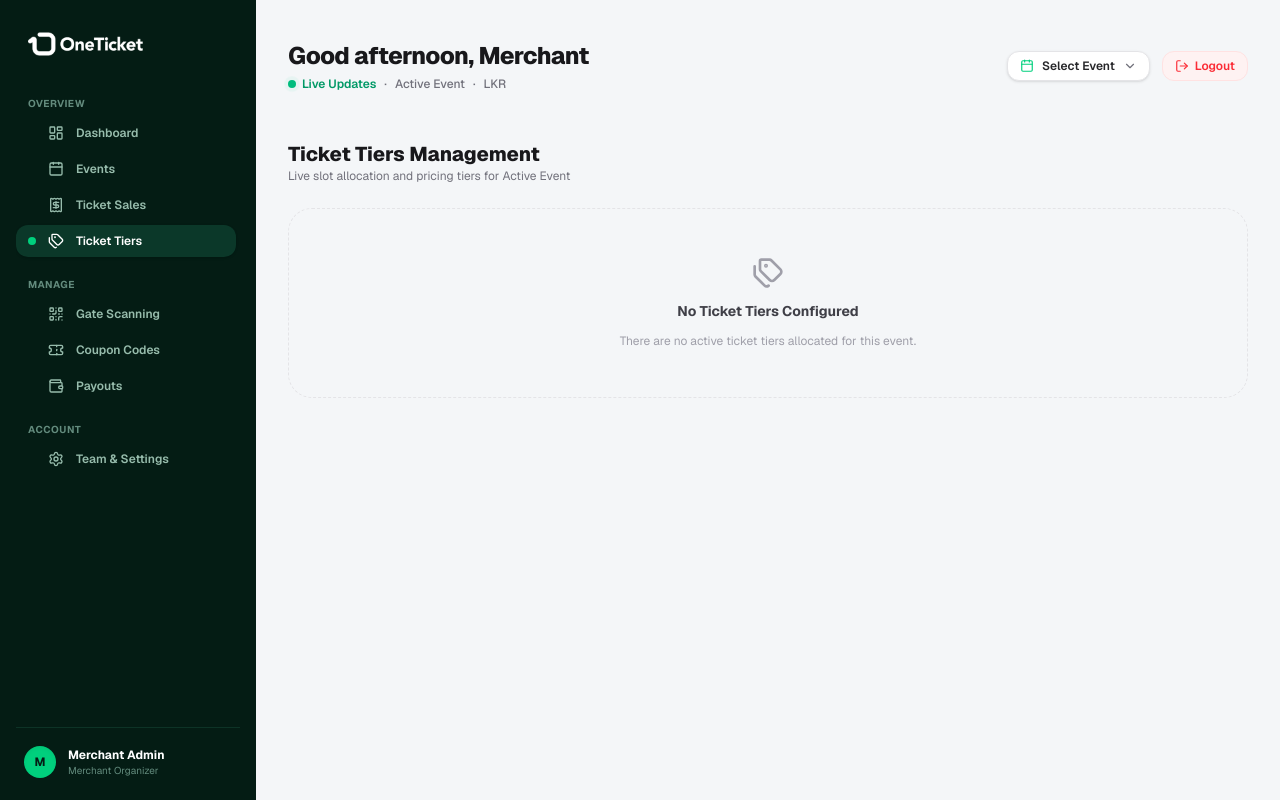
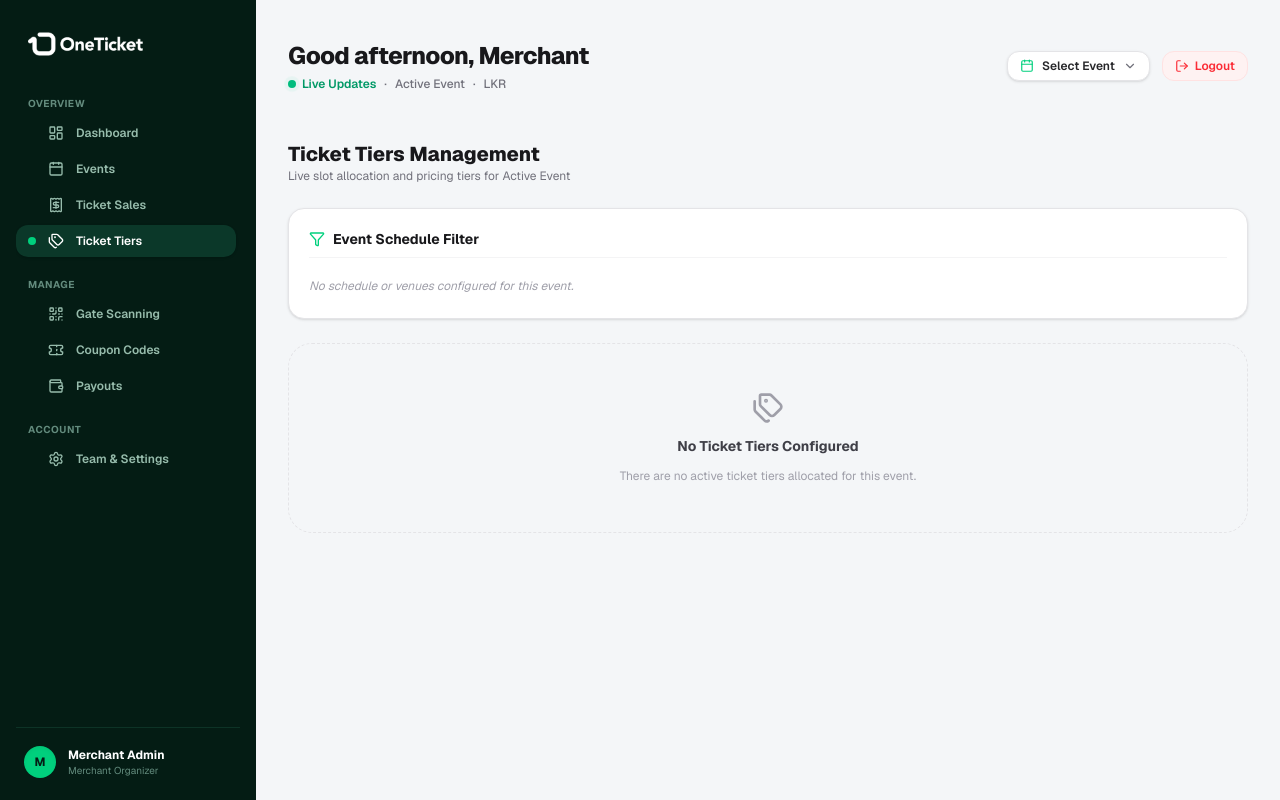
Before and after one commit to Spemai-Dev/oneticket-organizer-dashboard, a Next.js app: page /ticket-tiers in a window 1280 px wide. Built offline with nearby package versions, Linux system fonts and the light colour scheme.

Commit message:
ticket tiers venue filter add

```diff
--- a/app/(dashboard)/ticket-tiers/page.tsx
+++ b/app/(dashboard)/ticket-tiers/page.tsx
@@ -2,24 +2,78 @@
 
 import React from "react";
 import { TopbarHeader } from "../../../components/layout/topbar-header";
+import { ScheduleFilter } from "../../../components/dashboard/schedule-filter";
 import { useDashboard } from "../../../lib/context/dashboard-context";
 import { formatNumber, formatAmount } from "../../../lib/utils";
 import { Tags } from "lucide-react";
 import { Badge } from "../../../components/ui/badge";
 
+interface RawTierItem {
+  id?: string | number;
+  ticket_id?: string | number;
+  ticket_name?: string;
+  name?: string;
+  tier_name?: string;
+  ticket_amount?: number | string;
+  ticket_visualize_amount?: number | string;
+  price?: number | string;
+  ticket_price?: number | string;
+  total_tickets?: number | string;
+  total?: number | string;
+  remaining_tickets?: number | string;
+  available_tickets?: number | string;
+  available?: number | string;
+  sold_tickets?: number | string;
+  is_sold_out?: boolean;
+  currency?: string;
+  ticket_category_color?: string;
+  is_active?: boolean;
+  is_free_ticket?: boolean;
+  ticket_description?: string;
+}
+
+interface DisplayTierItem {
+  id: string;
+  name: string;
+  price: number;
+  currency: string;
+  total: number;
+  sold: number;
+  available: number;
+  status: string;
+  color: string;
+  isFree: boolean;
+  description: string;
+}
+
 export default function TicketTiersPage() {
-  const { tickets, eventData, analytics } = useDashboard();
+  const {
+    tickets,
+    eventData,
+    analytics,
+    selectedKey,
+    venues,
+    selectedVenueIndex,
+    selectedDayIndex,
+    selectedTimeIndex,
+    loading,
+  } = useDashboard();
 
-  const hasLiveTickets = tickets && tickets.length > 0;
-  const rawTierList = hasLiveTickets
-    ? tickets
+  const hasLiveTickets = Array.isArray(tickets) && tickets.length > 0;
+
+  // When a specific venue slot key is selected, display slot tickets
+  // If no venue key is selected, fall back to eventData or analytics ticket tiers
+  const rawTierList: RawTierItem[] = selectedKey
+    ? (tickets as RawTierItem[]) || []
+    : hasLiveTickets
+    ? (tickets as RawTierItem[])
     : Array.isArray(eventData?.ticket_tiers) && eventData.ticket_tiers.length > 0
-    ? eventData.ticket_tiers
+    ? (eventData.ticket_tiers as RawTierItem[])
     : Array.isArray(analytics?.event?.ticket_tiers) && analytics.event.ticket_tiers.length > 0
-    ? analytics.event.ticket_tiers
+    ? (analytics.event.ticket_tiers as RawTierItem[])
     : [];
 
-  const displayTiers = rawTierList.map((t: any, idx: number) => {
+  const displayTiers: DisplayTierItem[] = rawTierList.map((t: RawTierItem, idx: number) => {
     const price = Number(t.ticket_amount || t.ticket_visualize_amount || t.price || t.ticket_price || 0);
     const total = Number(t.total_tickets || t.total || 0);
     const remaining = Number(t.remaining_tickets || t.available_tickets || t.available || 0);
@@ -47,6 +101,13 @@ export default function TicketTiersPage() {
   });
 
   const activeTitle = eventData?.event_name || analytics?.event?.event_name || "Active Event";
+  const currentVenue = venues?.[selectedVenueIndex]?.venue;
+  const currentDay = venues?.[selectedVenueIndex]?.days?.[selectedDayIndex]?.day;
+  const currentTime = venues?.[selectedVenueIndex]?.days?.[selectedDayIndex]?.times?.[selectedTimeIndex];
+  const timeLabel = currentTime ? `${currentTime.start_time} - ${currentTime.end_time}` : "";
+  const venueInfo = currentVenue
+    ? `${currentVenue}${currentDay ? ` · ${currentDay}` : ""}${timeLabel ? ` · ${timeLabel}` : ""}`
+    : "";
 
   return (
     <div className="flex flex-col gap-6">
@@ -59,19 +120,30 @@ export default function TicketTiersPage() {
           </h2>
           <p className="text-xs text-zinc-500">
             Live slot allocation and pricing tiers for {activeTitle}
+            {venueInfo && (
+              <span className="font-semibold text-zinc-700 dark:text-zinc-300"> ({venueInfo})</span>
+            )}
           </p>
         </div>
       </div>
 
-      <div className="grid grid-cols-1 md:grid-cols-3 gap-6">
+      {/* Interactive Location, Date & Time Schedule Filter */}
+      <ScheduleFilter />
+
+      {/* Tier Cards Grid */}
+      <div className={loading ? "grid grid-cols-1 md:grid-cols-3 gap-6 opacity-60 transition-opacity" : "grid grid-cols-1 md:grid-cols-3 gap-6"}>
         {displayTiers.length === 0 ? (
           <div className="col-span-full rounded-3xl border border-dashed border-zinc-200 dark:border-zinc-800 p-12 text-center flex flex-col items-center justify-center gap-3">
             <Tags className="h-8 w-8 text-zinc-400" />
             <h3 className="font-bold text-sm text-zinc-700 dark:text-zinc-300">No Ticket Tiers Configured</h3>
-            <p className="text-xs text-zinc-400">There are no active ticket tiers allocated for this event.</p>
+            <p className="text-xs text-zinc-400">
+              {selectedKey
+                ? "There are no active ticket tiers allocated for this selected venue slot."
+                : "There are no active ticket tiers allocated for this event."}
+            </p>
           </div>
         ) : (
-          displayTiers.map((tier: any) => (
+          displayTiers.map((tier: DisplayTierItem) => (
             <div
               key={tier.id}
               className="rounded-3xl border border-zinc-200/80 dark:border-zinc-800 bg-white dark:bg-zinc-900 p-6 shadow-sm flex flex-col justify-between gap-5"
@@ -107,8 +179,11 @@ export default function TicketTiersPage() {
                 </p>
               </div>
 
-              <div className="flex items-center justify-end pt-3 border-t border-zinc-100 dark:border-zinc-800">
-                <span className="text-xs font-semibold text-emerald-600 dark:text-emerald-400">
+              <div className="flex items-center justify-between pt-3 border-t border-zinc-100 dark:border-zinc-800 text-xs">
+                <span className="text-zinc-500 font-mono text-[11px]">
+                  {selectedKey ? `KEY: ${selectedKey}` : "All Slots"}
+                </span>
+                <span className="font-semibold text-emerald-600 dark:text-emerald-400">
                   Slot Active
                 </span>
               </div>
```
